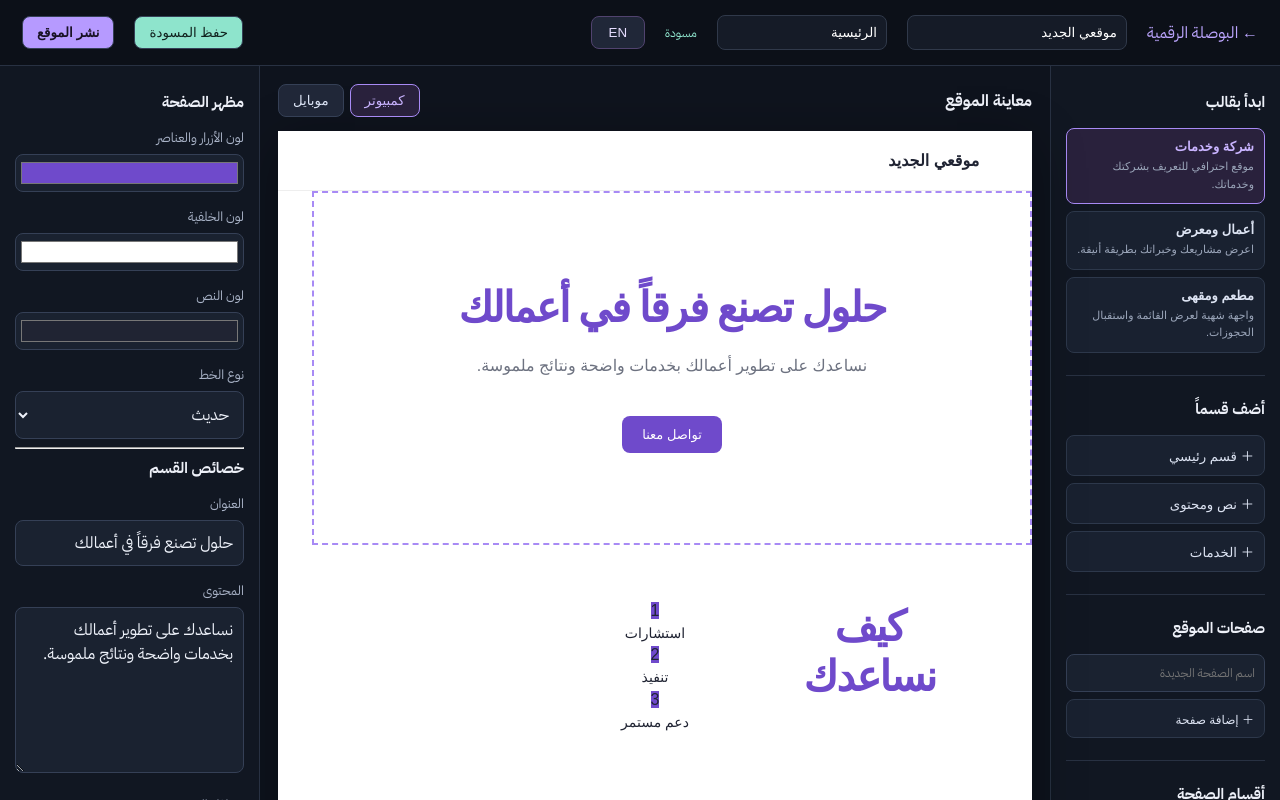
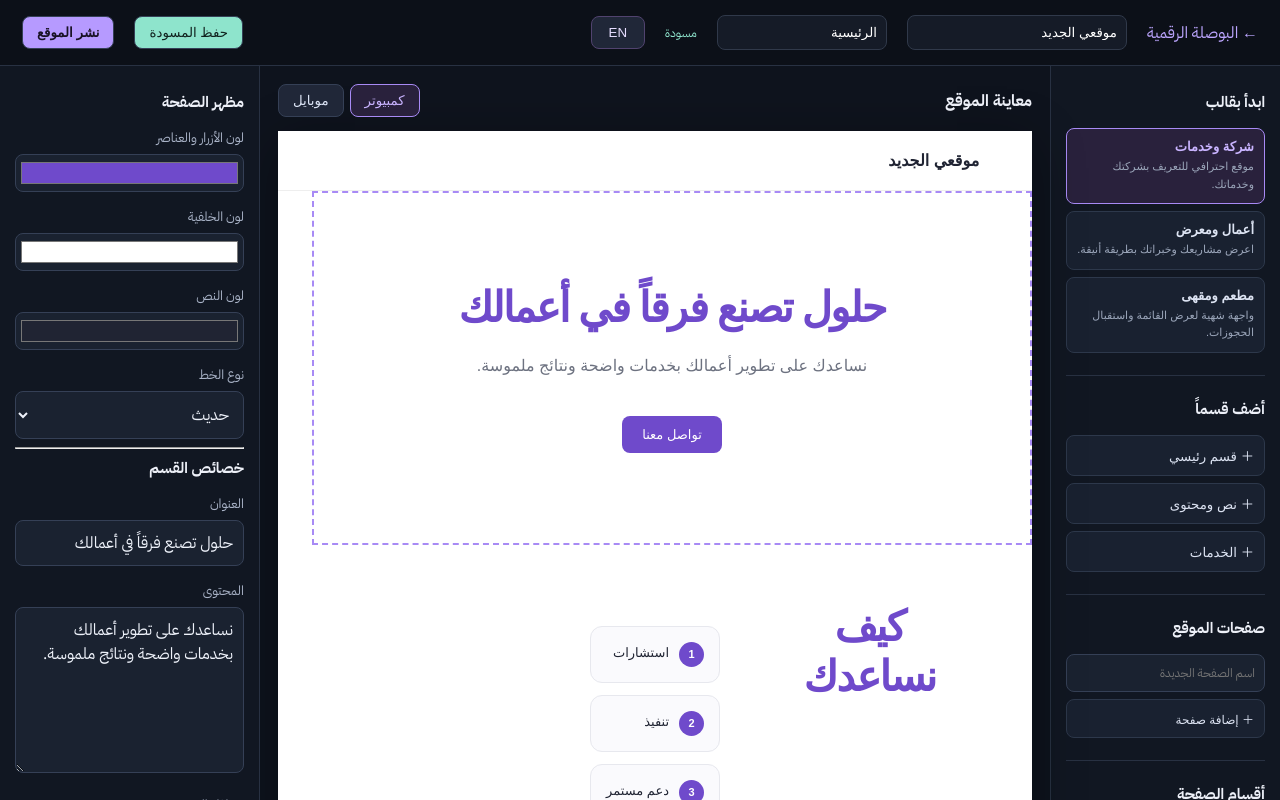
Before and after one commit to psycho-666/digital-compass-site, a Next.js app in the folder apps/builder/: page /editor in a window 1280 px wide. Shown: the top 800 px of the page. Built offline with nearby package versions, Linux system fonts and the light colour scheme; no server answers.

Commit message:
Style editor feature card preview

```diff
--- a/apps/builder/app/editor/editor.css
+++ b/apps/builder/app/editor/editor.css
@@ -62,3 +62,5 @@ html[dir="ltr"] .editorbar .savebutton{margin-inline-start:auto}
 
 
 .sitepreview .preview-cta{display:inline-block;margin-top:18px;padding:11px 20px;border-radius:8px;color:#fff;text-decoration:none;font-size:13px}
+
+.sitepreview .preview-feature-grid{display:grid;grid-template-columns:repeat(auto-fit,minmax(130px,1fr));gap:12px;margin:24px auto 0;text-align:start}.sitepreview .preview-feature-card{display:flex;align-items:flex-start;gap:10px;padding:15px;border:1px solid #e7e8ee;border-radius:12px;background:#fafafd}.sitepreview .preview-feature-card>span{display:grid;place-items:center;flex:0 0 25px;height:25px;border-radius:50%;color:#fff;font-size:11px;font-weight:700}.sitepreview .preview-feature-card p{margin:0;font-size:13px;line-height:1.7}
```
